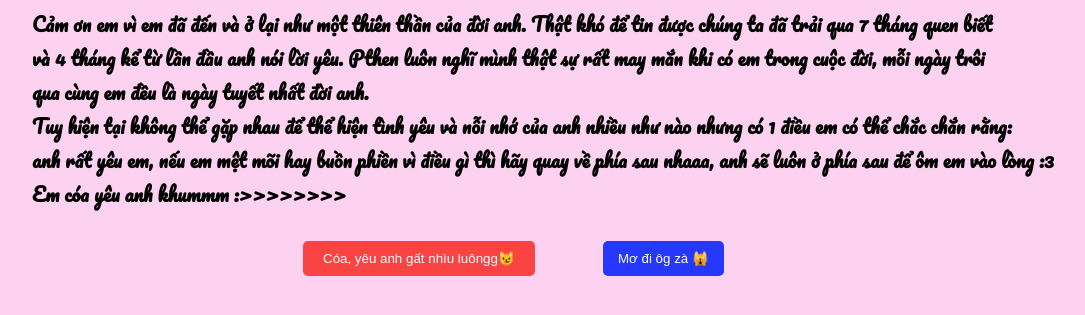
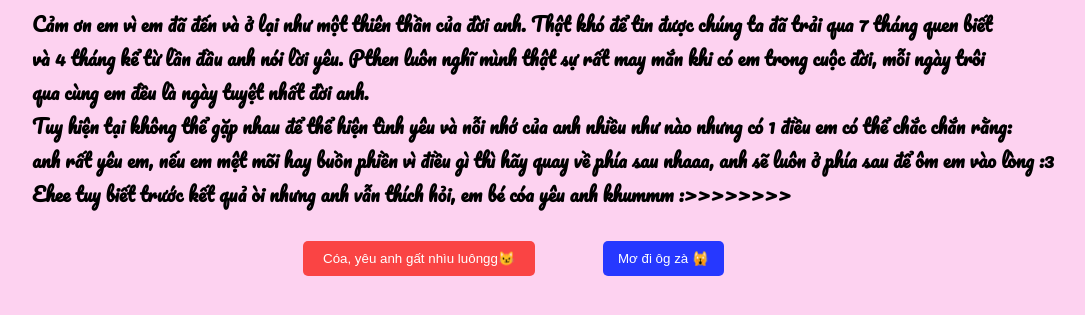
Before and after one commit to pthang228/pthenyeuvanh, a plain HTML site: page index.html in a window 1280 px wide. Shown: the part 209-524 px from the top of the page, without its empty margins (97-1182 px from the left). Drawn offline with Linux system fonts and the light colour scheme; a script that the page names is missing; a web font is replaced by a local one.

Commit message:
Update index.html

```diff
--- a/index.html
+++ b/index.html
@@ -284,7 +284,7 @@
                     <h1>Happy 4th monthsary to us, to my love!</h1>
                 </div>
                 <div class="text2">
-                    <h2> Cảm ơn em vì em đã đến và ở lại như một thiên thần của đời anh. Thật khó để tin được chúng ta đã trải qua 7 tháng quen biết<nav> và 4 tháng kể từ lần đầu anh nói lời yêu. Pthen luôn nghĩ mình thật sự rất may mắn khi có em trong cuộc đời, mỗi ngày trôi<nav>qua cùng em đều là ngày tuyết nhất đời anh.</nav>Tuy hiện tại không thể gặp nhau để thể hiện tình yêu và nỗi nhớ của anh nhiều như nào nhưng có 1 điều em có thể chắc chắn rằng: <nav>anh rất yêu em, nếu em mệt mõi hay buồn phiền vì điều gì thì hãy quay về phía sau nhaaa, anh sẽ luôn ở phía sau để ôm em vào lòng :3</nav>Em cóa yêu anh khummm :>>>>>>>></nav>
+                    <h2> Cảm ơn em vì em đã đến và ở lại như một thiên thần của đời anh. Thật khó để tin được chúng ta đã trải qua 7 tháng quen biết<nav> và 4 tháng kể từ lần đầu anh nói lời yêu. Pthen luôn nghĩ mình thật sự rất may mắn khi có em trong cuộc đời, mỗi ngày trôi<nav>qua cùng em đều là ngày tuyệt nhất đời anh.</nav>Tuy hiện tại không thể gặp nhau để thể hiện tình yêu và nỗi nhớ của anh nhiều như nào nhưng có 1 điều em có thể chắc chắn rằng: <nav>anh rất yêu em, nếu em mệt mõi hay buồn phiền vì điều gì thì hãy quay về phía sau nhaaa, anh sẽ luôn ở phía sau để ôm em vào lòng :3</nav>Ehee tuy biết trước kết quả òi nhưng anh vẫn thích hỏi, em bé cóa yêu anh khummm :>>>>>>>></nav>
                     </h2>
                 </div>
                 <div class="btn">
```
